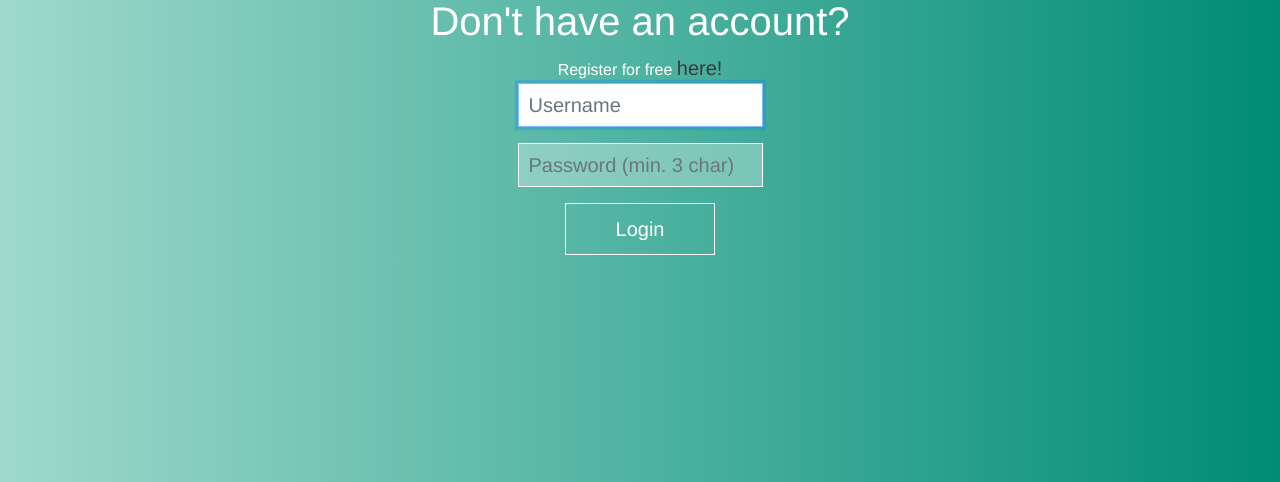
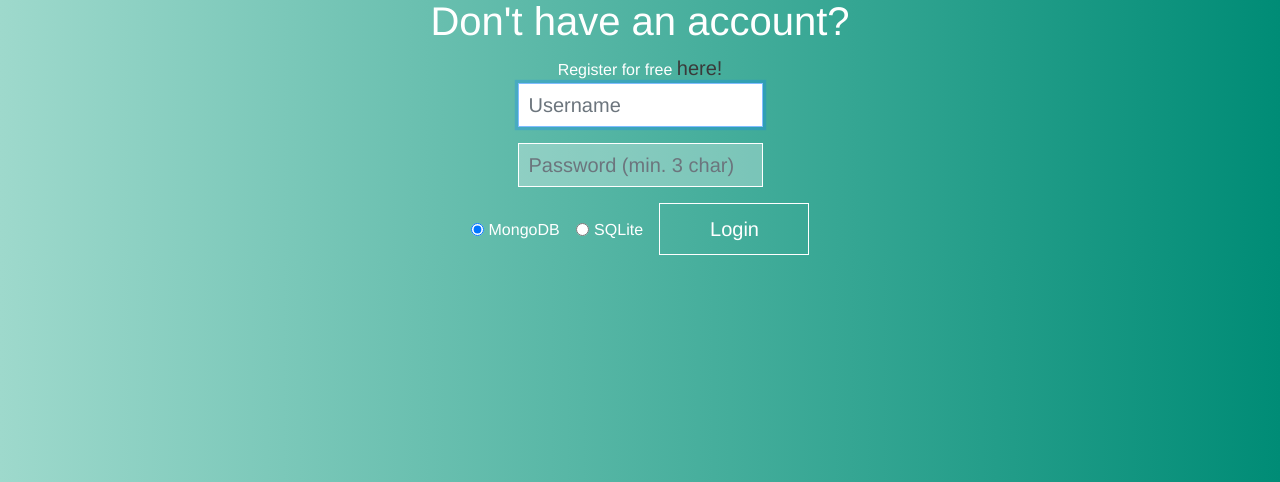
Before and after one commit to ZepseWolf/CSC2008Project, a Flask app: page /login in a window 1280 px wide. Shown: the part 217-699 px from the top of the page. Run offline with Flask 2, Linux system fonts and the light colour scheme; some libraries are stand-ins or nearby versions.

Commit message:
1) Added in mongo functionalities

```diff
--- a/app.py
+++ b/app.py
@@ -11,6 +11,7 @@ import aiosqlite
 import json
 import array
 from flask_bootstrap import Bootstrap
+from pymongo import MongoClient
 
 from helpers import apology, login_required, allowed_file, placename, joinroute
 
@@ -20,6 +21,13 @@ UPLOAD_FOLDER = './static/images'
 ALLOWED_EXTENSIONS = {'txt', 'pdf', 'png', 'jpg', 'jpeg', 'gif'}
 
 app = Flask(__name__)
+
+# set up a MongoDB client
+client = MongoClient("mongodb+srv://jonaw:digimondb123@digimondb.4zjqool.mongodb.net")
+
+# get a reference to the database
+mongodb = client["test"]
+
 bootstrap = Bootstrap(app)
 app.config['UPLOAD_FOLDER'] = UPLOAD_FOLDER
 app.config['MAX_CONTENT_LENGTH'] = 6 * 1024 * 1024
@@ -185,6 +193,11 @@ def login():
         # Remember which user has logged in
         session["user_id"] = rows[1]
 
+        # Remember which type of db the user
+
+        print("this is my db-type:" + request.form.get("db-type"))
+        session['db-type'] = request.form.get("db-type")
+
         # Redirect user to home page
         return redirect("/landing")
 
@@ -198,6 +211,18 @@ async def landing():
     """ Landing Page """
 
     if request.method == 'GET':
+        print("This is the saved session:" + session.get('db-type'))
+        if session.get('db-type') == 'mongodb':
+            print("Trying to get data from mongodb")
+            # get a reference to the collection
+            collection = mongodb["digimon_stats"]
+
+            # find all documents in the collection
+            documents = collection.find()
+
+            # iterate over the documents and print each document
+            for document in documents:
+                print(document)
 
         # Read the colors from the JSON file
         with open('./templates/colors.json') as f:
@@ -205,18 +230,15 @@ async def landing():
 
         digimons = db.execute("SELECT * FROM digimon").fetchall()
         digimons_fixed_list = []
-        print(type(digimons))
-        print(type(digimons[0]))
+
         for digimon in digimons:
             digimon_list = list(digimon)
             element = digimon_list[3]
             if element:
                 # Retrieve the color from the colors dict based on the element type
                 color = colors[element]
-                print(digimon_list)
                 digimon_list.append(color)
                 digimons_fixed_list.append(digimon_list)
-        print(digimons_fixed_list)
         return render_template('landing.html', digimons=digimons_fixed_list)
 
     if (request.method == "POST"):
--- a/templates/login.html
+++ b/templates/login.html
@@ -20,7 +20,14 @@
         <div class="form-group">
             <input autocomplete="off" class="form-control" name ="password" minlength="3" placeholder="Password (min. 3 char)" type="password" required>
         </div>
-
+        <div class="form-check form-check-inline mb-3">
+            <input class="form-check-input" type="radio" name="db-type" id="mongodb-radio" value="mongodb" checked>
+            <label class="form-check-label" for="mongodb-radio">MongoDB</label>
+        </div>
+        <div class="form-check form-check-inline mb-3">
+            <input class="form-check-input" type="radio" name="db-type" id="sqlite-radio" value="sqlite">
+            <label class="form-check-label" for="sqlite-radio">SQLite</label>
+        </div>
         <button id="btn" type="submit">Login</button>
     </form>
     </div>
```
